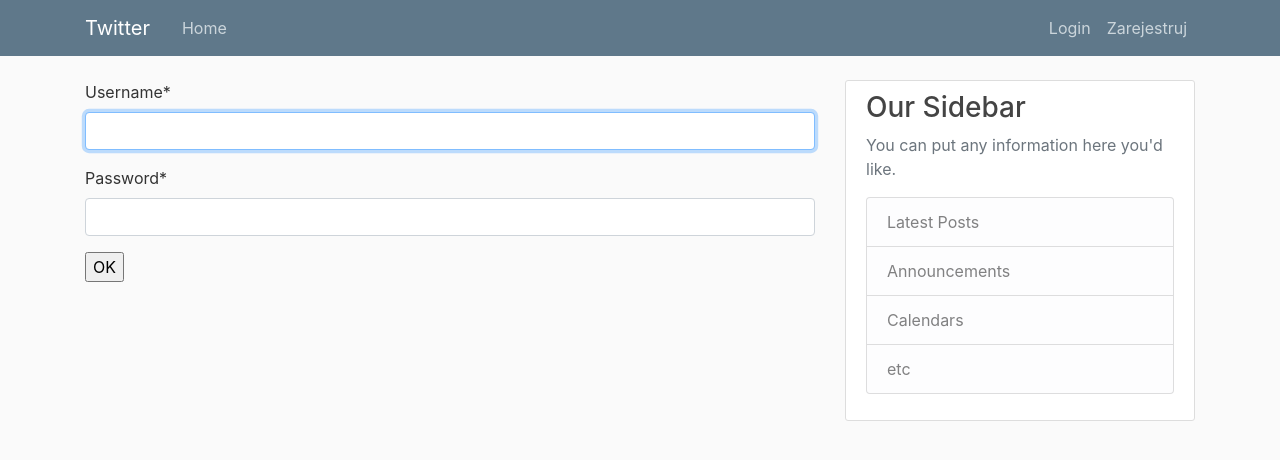
After one commit to eskrzypiec/Warsztaty_5.1_Twitter, a Django app: page /login/ in a window 1280 px wide. The commit adds this page. Shown: the top 460 px of the page. Run offline with Django 3.2, Linux system fonts and the light colour scheme; some libraries are stand-ins or nearby versions.

Commit message:
login/logout

```diff
--- a/Warsztaty5_1/Warsztaty5_1/urls.py
+++ b/Warsztaty5_1/Warsztaty5_1/urls.py
@@ -28,6 +28,8 @@
     path('user_messages_sent/', UserSentMessagesView.as_view(), name='messages-sent'),
     path('message_detail/<int:id_message>/', MessageDetailView.as_view(), name='message-details'),
     path('send_message/', SendMessageView.as_view(), name='send-message'),
+    path('login/', LoginUserView.as_view(), name='login'),
+    path('logout/', LogoutUserView.as_view(), name='logout'),
 
 
 ]
--- a/Warsztaty5_1/twitter/templates/twitter/base.html
+++ b/Warsztaty5_1/twitter/templates/twitter/base.html
@@ -29,9 +29,9 @@
                     <a class="nav-item nav-link" href="{% url 'add-tweet' %}">Nowy Tweet</a>
                     <a class="nav-item nav-link" href="{%  url 'messages-received' %}">Wiadomości</a>
                     <a class="nav-item nav-link" href="#">Konto </a>
-                    <a class="nav-item nav-link" href="#">Logout</a>
+                    <a class="nav-item nav-link" href="{% url 'logout' %}">Logout</a>
                 {% else %}
-                    <a class="nav-item nav-link" href="#">Login</a>
+                    <a class="nav-item nav-link" href="{% url 'login' %}">Login</a>
                     <a class="nav-item nav-link" href="#">Zarejestruj</a>
                 {% endif %}
             </div>
--- /dev/null
+++ b/Warsztaty5_1/twitter/templates/twitter/login.html
@@ -0,0 +1,11 @@
+{% extends "twitter/base.html" %}
+{%  load crispy_forms_tags %}
+
+{% block content %}
+    <form action="" method="post">
+        {% csrf_token %}
+        {{ form|crispy }}
+        <input type="submit" value="OK">
+    </form>
+
+{% endblock %}
--- a/Warsztaty5_1/twitter/views.py
+++ b/Warsztaty5_1/twitter/views.py
@@ -4,6 +4,7 @@
 from django.urls import reverse_lazy
 from django.views import View
 from django.views.generic import CreateView
+from django.contrib.auth import views as auth_views
 
 from twitter.forms import AddCommentForm, SendMessageForm
 from twitter.models import *
@@ -91,3 +92,12 @@
             message_sent.save()
             messages.success(request, "Wiadomość wysłana")
         return redirect("messages-received")
+
+
+class LoginUserView(auth_views.LoginView):
+    redirect_authenticated_user = True
+    template_name = "twitter/login.html"
+
+
+class LogoutUserView(auth_views.LogoutView):
+    template_name = 'twitter/logout.html'
```
Also changed, not shown: Warsztaty5_1/twitter/templates/twitter/logout.html (added, +9 -0 lines), Warsztaty5_1/twitter/forms.py (line endings or trailing spaces).
